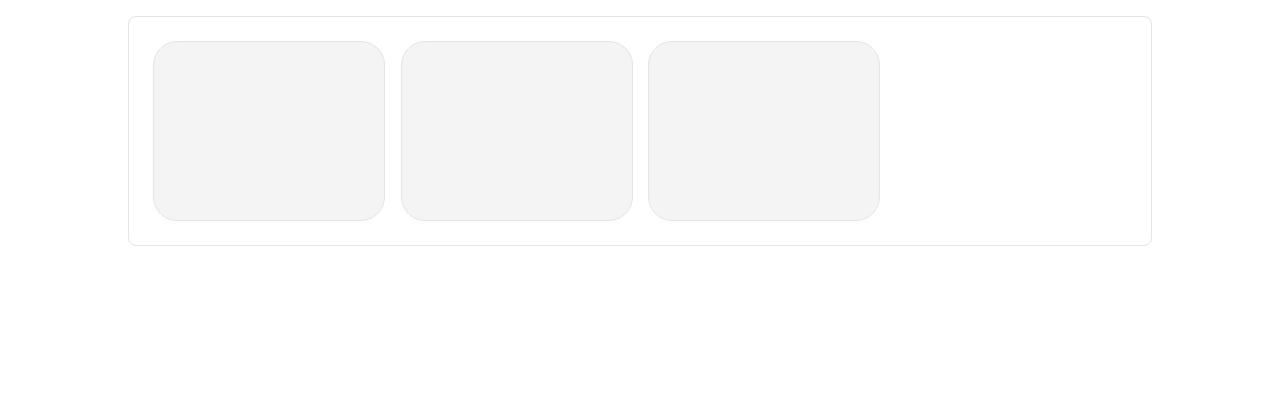
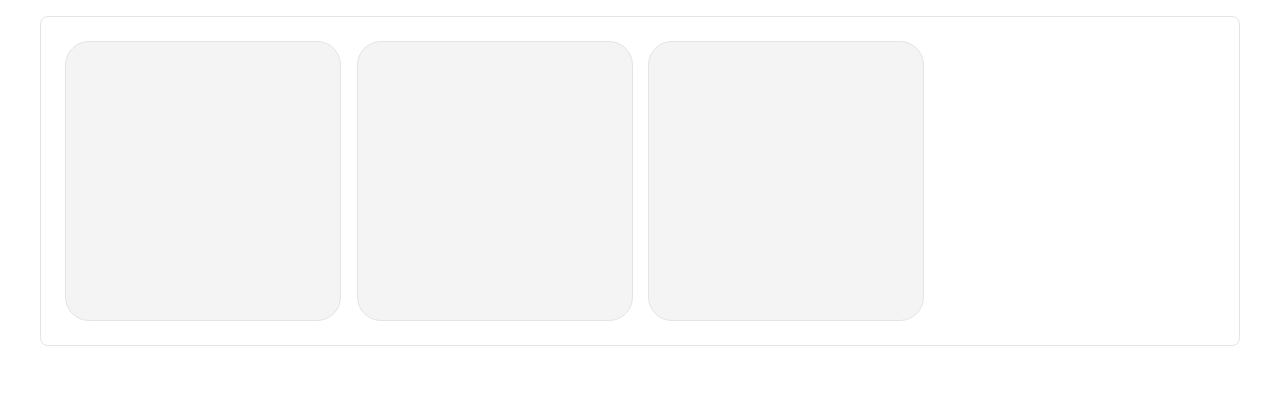
Before and after one commit to mxdeley/mxdeleyv2, a Next.js app: page / in a window 1280 px wide. Shown: the top 396 px of the page. Built offline with nearby package versions, Linux system fonts and the light colour scheme.

Commit message:
changed boxes

```diff
--- a/src/app/globals.css
+++ b/src/app/globals.css
@@ -75,10 +75,22 @@
   }
 }
 
+.react-grid-container {
+  @apply mx-auto max-w-[1200px];
+}
+
 .react-grid-item {
   @apply flex select-none items-center rounded-3xl border border-border bg-secondary !duration-500 hover:scale-[1.025] hover:cursor-grab hover:shadow-lg;
   transition: transform 200ms cubic-bezier(0.34, 1.56, 0.64, 1), all 200ms ease;
   transition-property: transform, left, top, width, height;
+}
+
+.react-draggable-dragging {
+  @apply !cursor-grabbing;
+}
+
+.react-grid-placeholder {
+  @apply !bg-primary/75 !duration-500;
 }
 
 @media (max-width: 1200px) {
```
